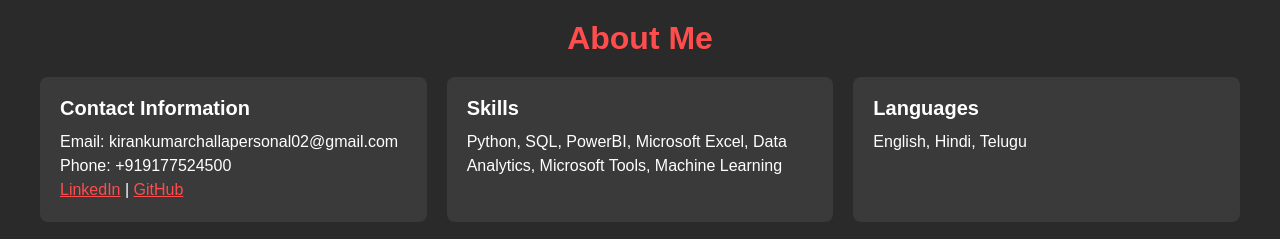
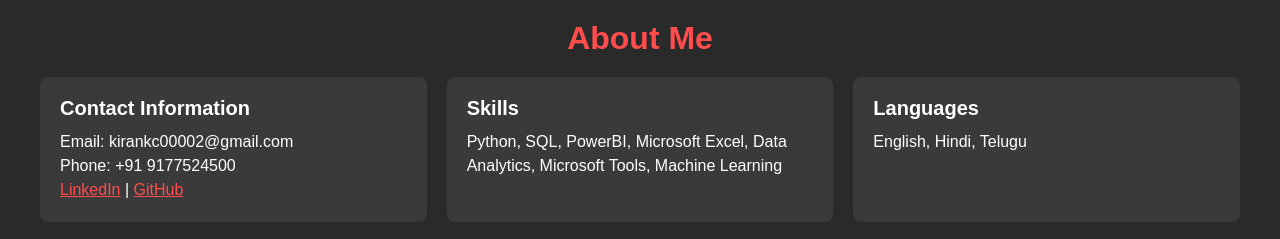
Before and after one commit to GIT-kiran-kumar/kiran-portfolio, a plain HTML site: page index.html in a window 1280 px wide. Shown: the part 860-1099 px from the top of the page. Drawn offline with Linux system fonts and the light colour scheme.

Commit message:
index.html

```diff
--- a/index.html
+++ b/index.html
@@ -36,7 +36,7 @@
         <div class="content-grid">
             <div class="card">
                 <h3>Contact Information</h3>
-                <p>Email: kirankumarchallapersonal02@gmail.com<br>Phone: +919177524500<br>
+                <p>Email: kirankc00002@gmail.com<br>Phone: +91 9177524500<br>
                 <a href="https://linkedin.com" style="color: #ff4d4d;">LinkedIn</a> |
                 <a href="https://github.com" style="color: #ff4d4d;">GitHub</a></p>
             </div>
```
